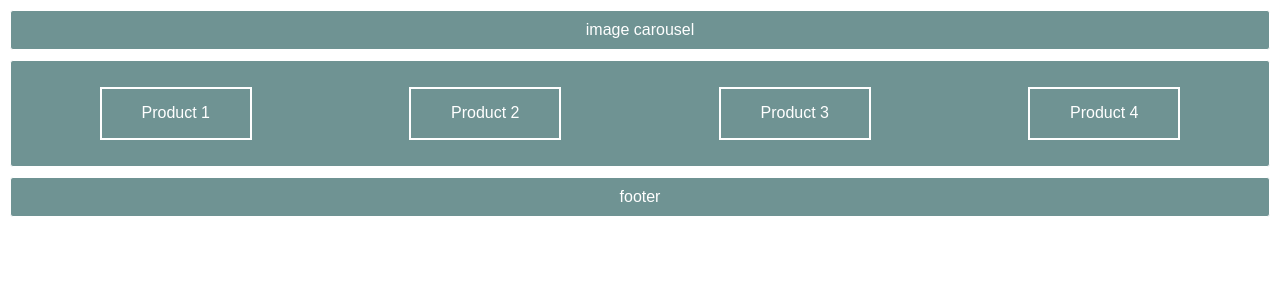
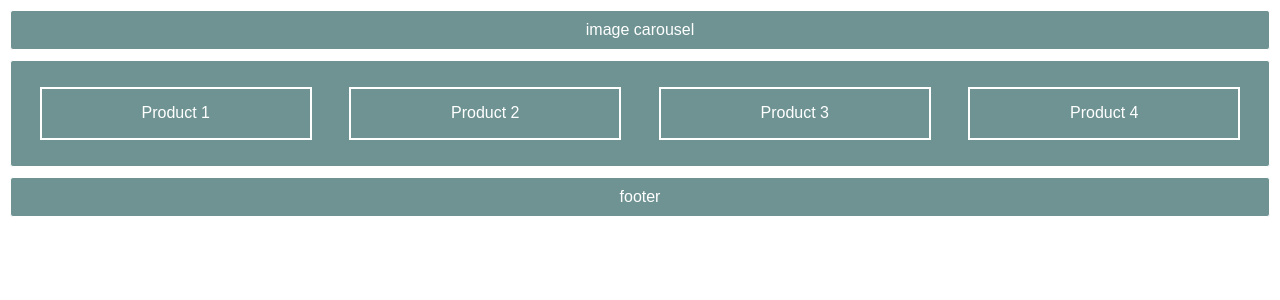
Before and after one commit to Douaa19/Cours, a PHP site: page / in a window 1280 px wide. Shown: the part 101-401 px from the top of the page. Run offline with PHP 8.4, Linux system fonts and the light colour scheme.

Commit message:
ModificationPadding

```diff
--- a/HTML-CSS-Workshops/Page d'accueil du boutique de vêtements en ligne/style.css
+++ b/HTML-CSS-Workshops/Page d'accueil du boutique de vêtements en ligne/style.css
@@ -362,6 +362,6 @@ header, nav, section, article, footer{
 }
 .product{
     border: 2px solid white;
-    padding: 15px 40px 15px 40px;
+    padding: 15px 100px 15px 100px;
 
 }
```
